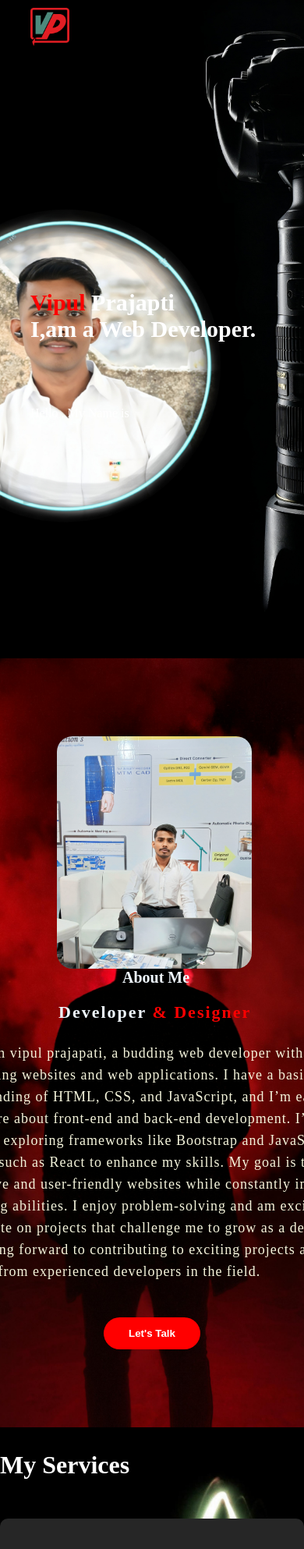
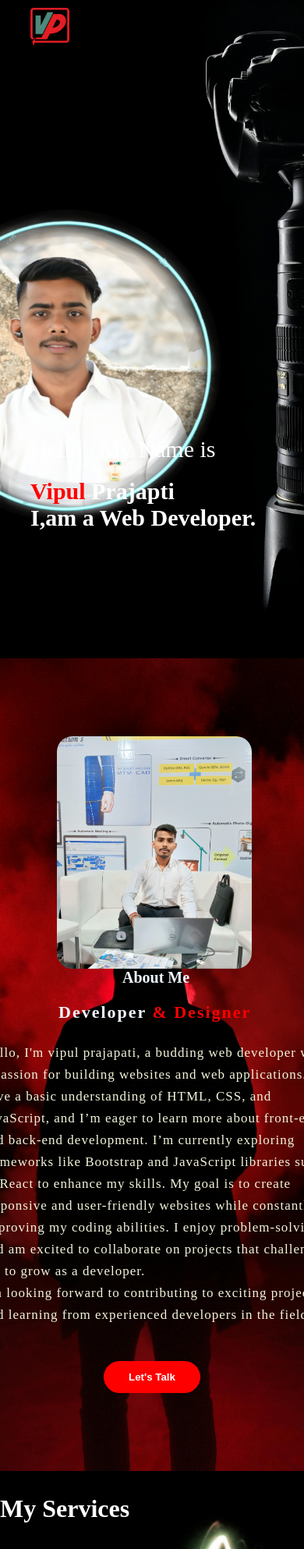
Before and after one commit to Vipul-20/My-profile, a plain HTML site: page index.html in a window 390 px wide. Shown: the top 1986 px of the page at 78% size. Drawn offline with nearby package versions, Linux system fonts and the light colour scheme.

Commit message:
all responsive done

```diff
--- a/index.html
+++ b/index.html
@@ -56,7 +56,7 @@
             I'm looking forward to contributing to exciting projects and
             learning from experienced developers in the field.
           </p>
-          <button type="button" class="">Let's Talk</button>
+          <button type="button" class=""><a href="https://t.me/Mrvipul01">Let's Talk</a></button>
         </div>
       </div>
     </section>
@@ -66,7 +66,7 @@
         <h1 class="sub-title">My Services</h1>
         <div class="services-list">
           <div>
-            <i><ion-icon name="code-slash-outline"></ion-icon></i>
+            <i><ion-icon name="apps-outline"></ion-icon></i>
             <h2>Web Design</h2>
             <p>
               Web designing refers to the process of creating and arranging the
--- a/styel.css
+++ b/styel.css
@@ -942,13 +942,12 @@ video {
     background-image: url("image/before.jpg");
   }
   .header-text {
-    margin-top: 100%;
-    font-size: 16px;
+    margin-top: 500px;
   }
-  .header-text p {
+  /* .header-text p {
     position: absolute;
     margin-top: 150px;
-  }
+  } */
   .header-text h1 {
     font-size: 30px;
   }
@@ -1007,4 +1006,10 @@ video {
   .about-text button {
     margin-left: 208px;
   }
+  .about-text p {
+    width: 450px;
+    word-wrap: break-word;
+    margin-left: 53px;
+    font-size: 17px;
+  }
 }
```
